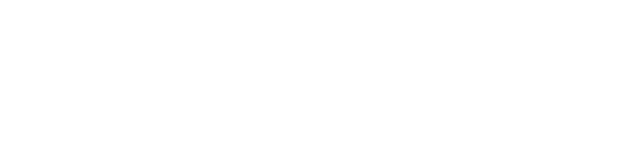
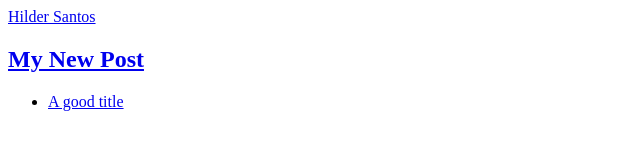
Before and after one commit to hildersantos/hilder.dev, a Gatsby site: page / in a window 1280 px wide. Before the commit this address had no page. Shown: the whole page, without its empty margins (0-640 px from the left). Built offline with nearby package versions, Linux system fonts and the light colour scheme; Gatsby itself is replaced by a stand-in of ours.

Commit message:
Index Template

```diff
--- a/gatsby-node.js
+++ b/gatsby-node.js
@@ -62,6 +62,11 @@
 
   const { edges } = result.data.allMarkdownRemark
 
+  createPage({
+    path: "/",
+    component: path.resolve("./src/templates/index-template.js"),
+  })
+
   edges.forEach(edge => {
     if (_.get(edge, "node.frontmatter.template") === "page") {
       createPage({
--- a/src/components/layout.js
+++ b/src/components/layout.js
@@ -42,6 +42,8 @@
 
 Layout.propTypes = {
   children: PropTypes.node.isRequired,
+  title: PropTypes.string,
+  description: PropTypes.string,
 }
 
 export default Layout
--- /dev/null
+++ b/src/components/post-listing.js
@@ -0,0 +1,20 @@
+import React from "react"
+import { Link } from "gatsby"
+
+const PostListing = ({ edges }) => {
+  return (
+    <section className="post-listing">
+      {edges.map(({ node }) => (
+        <article className="post-listing__article" key={node.id}>
+          <h2 className="post-listing__title">
+            <Link to={node.fields.slug} className="post-listing__link">
+              {node.frontmatter.title}
+            </Link>
+          </h2>
+        </article>
+      ))}
+    </section>
+  )
+}
+
+export default PostListing
--- /dev/null
+++ b/src/templates/index-template.js
@@ -0,0 +1,41 @@
+import React from "react"
+import Layout from "../components/layout"
+import PostListing from "../components/post-listing"
+import { useStaticQuery, graphql } from "gatsby"
+import Nav from "../components/nav"
+
+const IndexTemplate = () => {
+  const {
+    allMarkdownRemark: { edges },
+  } = useStaticQuery(
+    graphql`
+      query PostsListQuery {
+        allMarkdownRemark(
+          filter: {
+            frontmatter: { draft: { ne: true }, template: { eq: "post" } }
+          }
+        ) {
+          edges {
+            node {
+              id
+              frontmatter {
+                title
+              }
+              fields {
+                slug
+              }
+            }
+          }
+        }
+      }
+    `
+  )
+  return (
+    <Layout>
+      <PostListing edges={edges} />
+      <Nav />
+    </Layout>
+  )
+}
+
+export default IndexTemplate
```
Also changed, not shown: src/templates/index-template.test.js (added, +29 -0 lines), tests/__fixtures__/fixture-all-markdown-remark.js (+4 -0 lines), tests/__fixtures__/fixture-single.js (+1 -0 lines), 1 other file.
